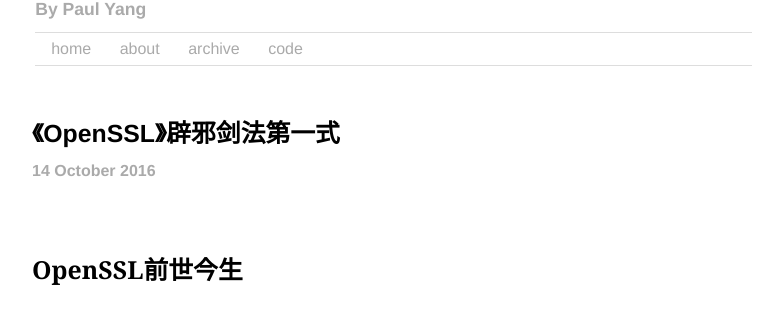
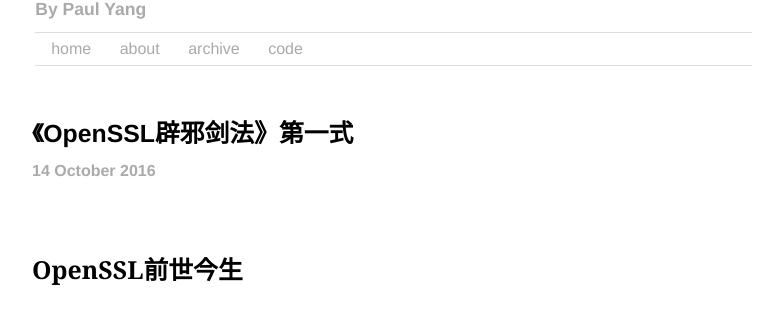
Before and after one commit to InfoHunter/infohunter.github.io, a Jekyll site: the page built from _posts/2016-10-14-openssl-chapter-01.markdown, in a window 1280 px wide and 900 px high. Shown: the part 111-420 px from the top of the window, without its empty margins (248-1026 px from the left). Built offline with Jekyll 4.4.1, drawn with Linux system fonts in a browser that asks for light colours.

```diff
--- a/_posts/2016-10-14-openssl-chapter-01.markdown
+++ b/_posts/2016-10-14-openssl-chapter-01.markdown
@@ -1,6 +1,6 @@
 ---
 layout: post
-title: 《OpenSSL》辟邪剑法第一式
+title: 《OpenSSL辟邪剑法》第一式
 date: 2016-10-14 22:00:00
 ---
 
```
